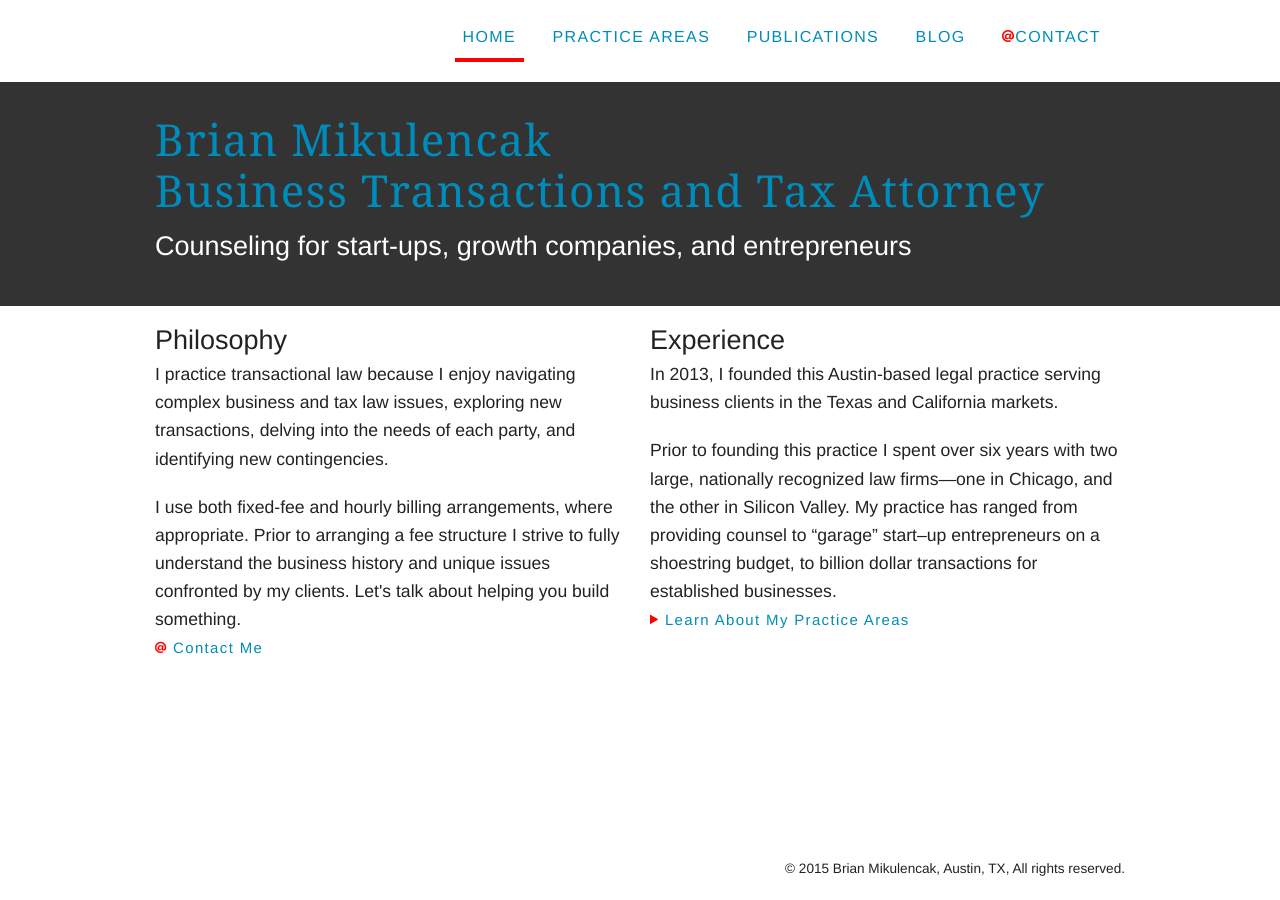
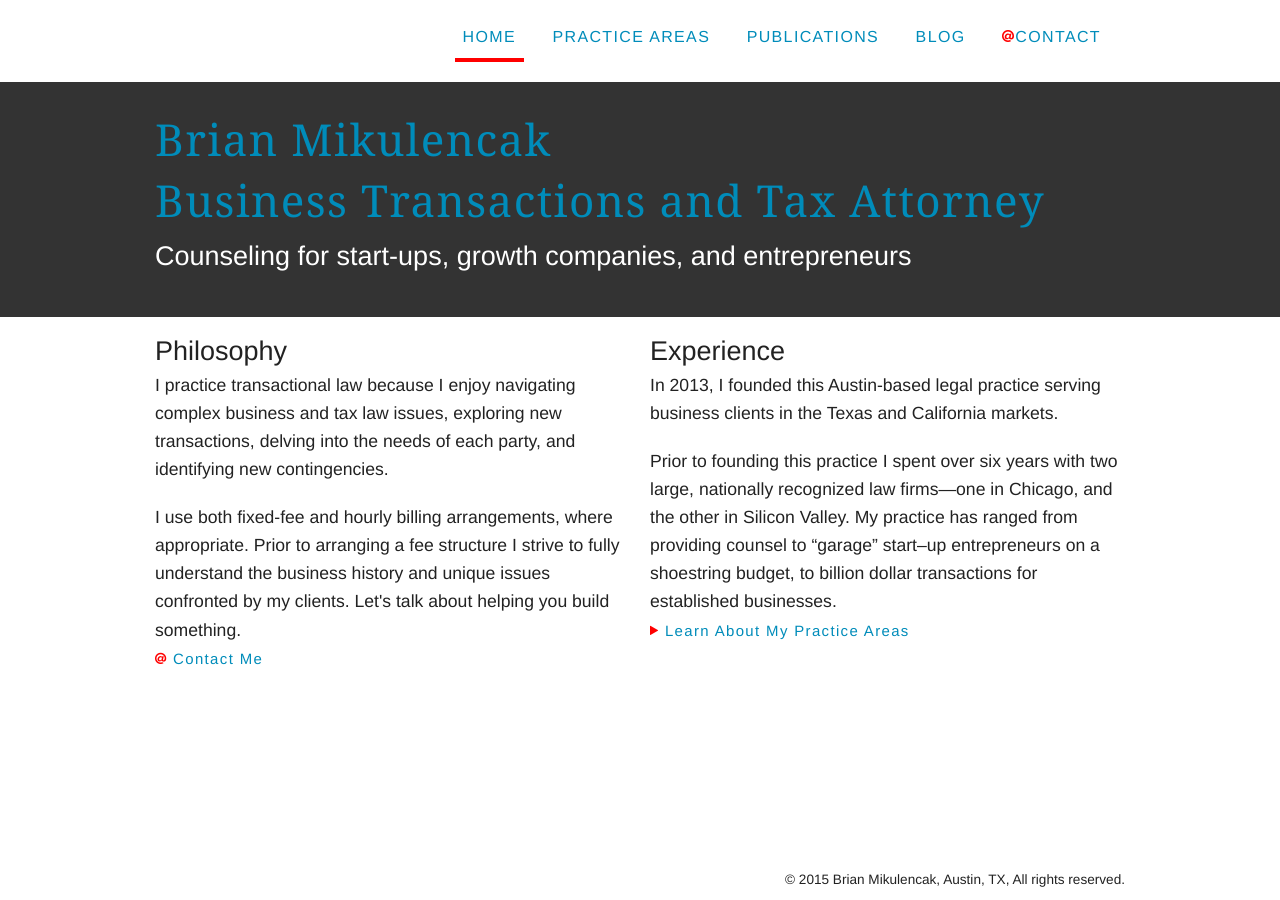
Before and after one commit to brianmik/bmaustinlaw, a Jekyll site: the page built from index.html, in a window 1280 px wide. Built offline with Jekyll 4.4.1, drawn with Linux system fonts in a browser that asks for light colours; Markdown is read by kramdown in place of the engine named in the settings; comment, search, counter and statistics services are not loaded.

Commit message:
styling for small screens

```diff
--- a/css/main.css
+++ b/css/main.css
@@ -208,7 +208,6 @@ a {
 
 .name {
   display: block;
-  margin-bottom: -.65rem;
 }
 
 .small{
```
